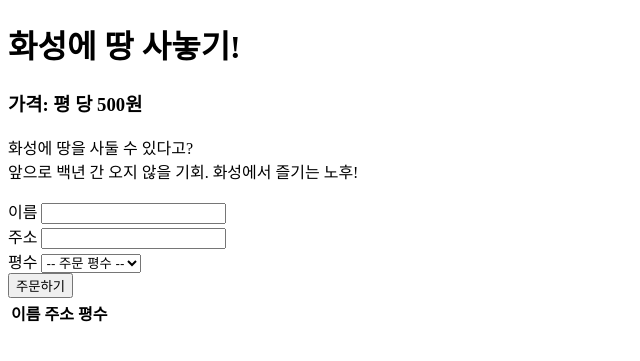
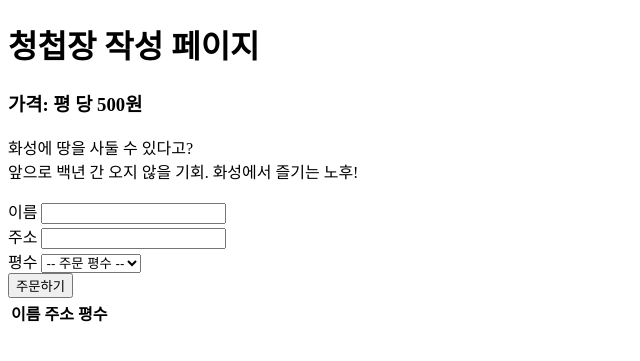
Before and after one commit to youngseokaa/wedding_makings, a Flask app: template templates/weddingWrite.html in a window 1280 px wide. Shown: the top 361 px of the page, without its empty margins (0-640 px from the left). Run offline with Flask 2, Linux system fonts and the light colour scheme; the template is opened without the code that fills it, so the values that code supplies are empty.

Commit message:
청첩장 작성 / 브랜치 / 작업 지점

```diff
--- a/templates/weddingWrite.html
+++ b/templates/weddingWrite.html
@@ -35,7 +35,7 @@
 <body>
 <div class="mask"></div>
 <div class="order">
-    <h1>화성에 땅 사놓기!</h1>
+    <h1>청첩장 작성 페이지</h1>
     <h3>가격: 평 당 500원</h3>
     <p>
         화성에 땅을 사둘 수 있다고?<br/>
```
